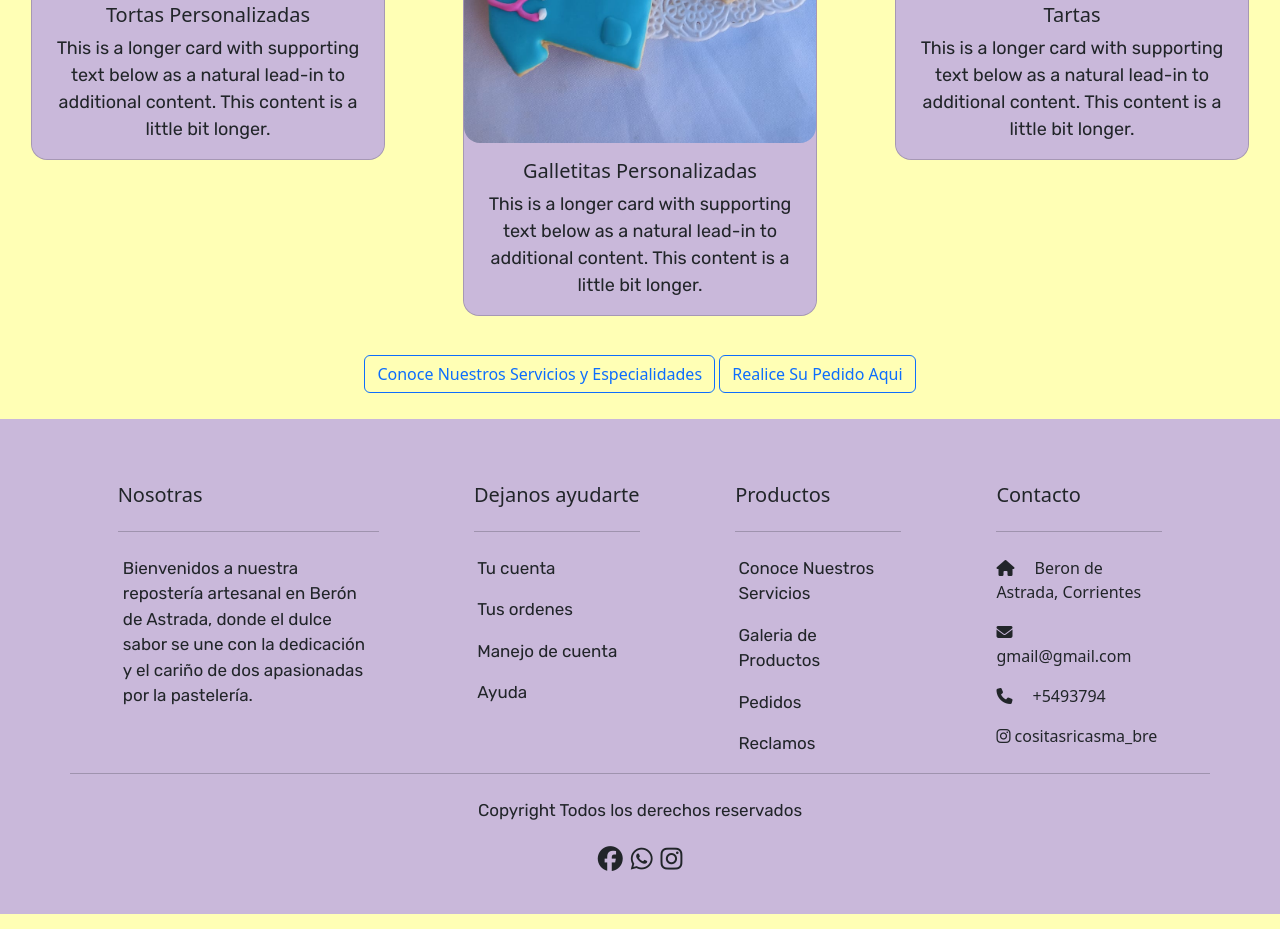
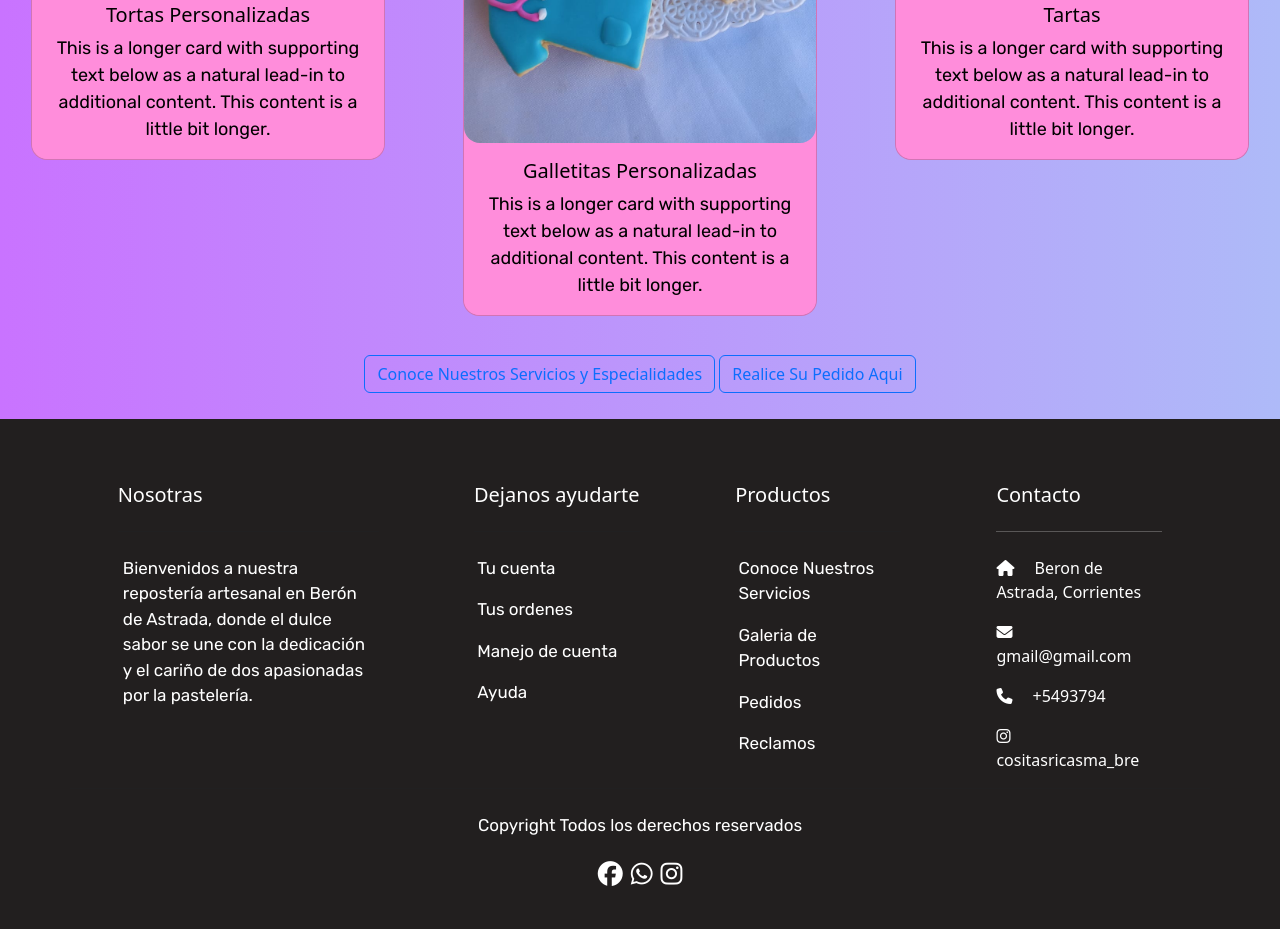
Before and after one commit to SandovalJE01/ProyectoFinal-DesarrolloWeb, a website: page index.html in a window 1280 px wide. Shown: the part 773-1702 px from the top of the page. Drawn offline with nearby package versions, Linux system fonts and the light colour scheme.

Commit message:
cambiando estilos

```diff
--- a/SCSS/partials/_body.scss
+++ b/SCSS/partials/_body.scss
@@ -1,11 +1,11 @@
 /*body de las paginas*/
 body{
-    background-color: #ffffb5;
+    background-image: linear-gradient(90deg,#c973ff,#aebaf8)
 }
 
 h1{
-    color: black;
-    background-color: #C9B8DA;
+    color: white;
+    background-color: #221f1f;
     font-family: "beautiful";
     text-align: center;
     padding-block-start: 2%;
--- a/SCSS/partials/_cards.scss
+++ b/SCSS/partials/_cards.scss
@@ -1,15 +1,20 @@
 /*Tarjetas*/
 body{
     .card-body{
-        background-color: #C9B8DA;
+        background-color: #ff8ddb;
 
     }
 
     .card-title{
         text-align: center;
+        color: black;
     }
     .card{
-        background-color: #C9B8DA;
+        background-color: #ff8ddb;
+    }
+    .card-text{
+        text-align: center;
+        color: black;
     }
 
 
--- a/SCSS/partials/_footer.scss
+++ b/SCSS/partials/_footer.scss
@@ -1,10 +1,11 @@
 
 /*Footer*/
 .footer{
-    background-color: #C9B8DA;
+    background-color: #221f1f;
     margin-block-start: 2%;
     p{
         font-size: 17px;
+        color: white;
     }
 
     a{
@@ -13,6 +14,8 @@
 
     i{
         font-size: 25px;
+        color: white;
+
     }
 
 }
--- a/SCSS/partials/_header.scss
+++ b/SCSS/partials/_header.scss
@@ -1,17 +1,32 @@
 /*Header*/
 header{
     .container-fluid{
-        background-color: #C9B8DA;
+        background-color: #221f1f;
         height: 85px;
+        border-top: 10%;
+        border-color: #c973ff;
+
     }
 
     .navbar{
         padding-block-start: 0%;
         padding-block-end: 0%;
         font-size: 20px;
+
+        .navbar-brand{
+            color: white;
+
+        }
+
     }
+
     .btn{
         margin: 1%;
+        background-color: black;
+    }
+    .btn:hover{
+        margin: 1%;
+        background-color: #aebaf8;
     }
 
 }
--- a/index.html
+++ b/index.html
@@ -8,7 +8,7 @@
     <link rel="preconnect" href="https://fonts.googleapis.com" />
     <link rel="preconnect" href="https://fonts.gstatic.com" crossorigin />
     <link href="https://fonts.googleapis.com/css2?family=Open+Sans&display=swap" rel="stylesheet" />
-
+    <link rel="stylesheet" href="https://cdnjs.cloudflare.com/ajax/libs/animate.css/4.1.1/animate.min.css" />
     <link rel="stylesheet" href="./CSS/bootstrap.css">
     <link rel="stylesheet" href="./CSS/style.css">
 
@@ -19,9 +19,9 @@
 
     <body>
 
-        <nav class="navbar navbar-expand-lg bg-body-tertiary">
+        <nav class="navbar navbar-expand-lg bg-body-tertiary ">
             <div class="container-fluid">
-                <a class="navbar-brand" href="./index.html">CositasRicas</a>
+                <a class="navbar-brand animate__animated animate__zoomIn" href="./index.html">CositasRicas</a>
                 <button class="navbar-toggler" type="button" data-bs-toggle="collapse" data-bs-target="menu"
                     aria-controls="navbarSupportedContent" aria-expanded="false" aria-label="Toggle navigation">
                     <span class="navbar-toggler-icon"></span>
@@ -29,25 +29,25 @@
                 <div class="collapse navbar-collapse" id="menu">
                     <ul class="navbar-nav me-auto">
                         <li class="nav-item">
-                            <a class="nav-link active" aria-current="page"
+                            <a class="nav-link text-white active animate__animated animate__zoomIn" aria-current="page"
                                 href="./my pages/Productos.html">Productos</a>
                         </li>
                         <li class="nav-item">
-                            <a class="nav-link active" href="./my pages/Nosotras.html">Nosotras</a>
+                            <a class="nav-link text-white active animate__animated animate__zoomIn" href="./my pages/Nosotras.html">Nosotras</a>
                         </li>
                         <li class="nav-item">
-                            <a class="nav-link active" href="./my pages/contacto.html">
+                            <a class="nav-link text-white active animate__animated animate__zoomIn" href="./my pages/contacto.html">
                                 Contacto
                             </a>
 
                         </li>
                         <li class="nav-item">
-                            <a class="nav-link active" href="./my pages/registrarse.html">Registrarse</a>
+                            <a class="nav-link text-white active animate__animated animate__zoomIn" href="./my pages/registrarse.html">Registrarse</a>
                         </li>
                     </ul>
 
-                    <a class="btn btn-outline-dark" href="./my pages/registrarse.html">Iniciar Sesion</a>
-                    <a class="btn btn-outline-dark" href="#" >Crear Cuenta</a>
+                    <a class="btn btn-outline-dark text-white animate__animated animate__zoomIn" href="./my pages/registrarse.html">Iniciar Sesion</a>
+                    <a class="btn btn-outline-dark text-white animate__animated animate__zoomIn" href="#" >Crear Cuenta</a>
 
                 </div>
             </div>
@@ -109,7 +109,7 @@
         <div class="row text-center text-md-start">
 
             <div class="col-md-3 col-lg-3 col-x1-3 mx-auto mt-3">
-                <h5 class="text-dark mb-4 font-weight-bold text primary">Nosotras</h5>
+                <h5 class="text-white mb-4 font-weight-bold text-white">Nosotras</h5>
                 <hr class="mb-4">
                 <p>Bienvenidos a nuestra repostería artesanal en Berón de Astrada, donde el dulce sabor se une con
                     la dedicación
@@ -117,40 +117,40 @@
                 </p>
             </div>
             <div class="col-md-2 col-lg-2 col-x1-2 mx-auto mt-3">
-                <h5 class="text-dark mb-4 font-weight-bold text-primary">Dejanos ayudarte</h5>
+                <h5 class="text-white mb-4 font-weight-bold text-primary">Dejanos ayudarte</h5>
                 <hr class="mb-4">
                 <p>
-                    <a href="./my pages/registrarse.html" class="text-dark">Tu cuenta</a>
+                    <a href="./my pages/registrarse.html" class="text-white">Tu cuenta</a>
                 </p>
                 <p>
-                    <a href="#" class="text-dark">Tus ordenes</a>
+                    <a href="#" class="text-white">Tus ordenes</a>
                 </p>
                 <p>
-                    <a href="#" class="text-dark">Manejo de cuenta</a>
+                    <a href="#" class="text-white">Manejo de cuenta</a>
                 </p>
                 <p>
-                    <a href="./my pages/contacto.html" class="text-dark">Ayuda</a>
+                    <a href="./my pages/contacto.html" class="text-white">Ayuda</a>
                 </p>
             </div>
 
             <div class="col-md-2 col-lg-2 col-x1-2 mx-auto mt-3">
-                <h5 class="text-dark mb-4 font-weight-bold text-primary">Productos</h5>
+                <h5 class="text-white mb-4 font-weight-bold text-primary">Productos</h5>
                 <hr class="mb-4">
                 <p>
-                    <a href="./my pages/Productos.html" class="text-dark">Conoce Nuestros Servicios</a>
+                    <a href="./my pages/Productos.html" class="text-white">Conoce Nuestros Servicios</a>
                 </p>
                 <p>
-                    <a href="#" class="text-dark">Galeria de Productos</a>
+                    <a href="#" class="text-white">Galeria de Productos</a>
                 </p>
                 <p>
-                    <a href="#" class="text-dark">Pedidos</a>
+                    <a href="#" class="text-white">Pedidos</a>
                 </p>
                 <p>
-                    <a href="./my pages/contacto.html" class="text-dark">Reclamos</a>
+                    <a href="./my pages/contacto.html" class="text-white">Reclamos</a>
                 </p>
             </div>
-            <div class="col-md-2 col-lg-2 col-x1-2 mx-auto mt-3">
-                <h5 class="text-dark mb-4 font-weight-bold text-primary">Contacto</h5>
+            <div class="col-md-2 col-lg-2 col-x1-2 mx-auto mt-3 text-white">
+                <h5 class="text-white mb-4 font-weight-bold">Contacto</h5>
                 <hr class="mb-4">
                 <p>
                     <li class="fas fa-home me-3"></li> Beron de Astrada, Corrientes
@@ -162,7 +162,7 @@
                     <li class="fas fa-phone me-3"></li> +5493794
                 </p>
                 <p>
-                    <li class="fab fa-instagram"></li> cositasricasma_bre
+                    <li class="fab fa-instagram me-3"></li> cositasricasma_bre
                 </p>
 
 
@@ -178,11 +178,11 @@
 
                 <ul class="list-unlisted list-inline">
                     <li class="list-inline-item">
-                        <a href="#" class="text-dark"> <i class="fab fa-facebook"></i> </a>
+                        <a href="#" class="text-white"> <i class="fab fa-facebook"></i> </a>
                     <li class="list-inline-item">
-                        <a href="#" class="text-dark"> <i class="fab fa-whatsapp"></i> </a>
+                        <a href="#" class="text-white"> <i class="fab fa-whatsapp"></i> </a>
                     <li class="list-inline-item">
-                        <a href="#" class="text-dark"> <i class="fab fa-instagram"></i> </a>
+                        <a href="#" class="text-white"> <i class="fab fa-instagram"></i> </a>
 
                     </li>
 
```
Also changed, not shown: my pages/Productos.html (+2 -2 lines), CSS/style.css, 1 other file.
